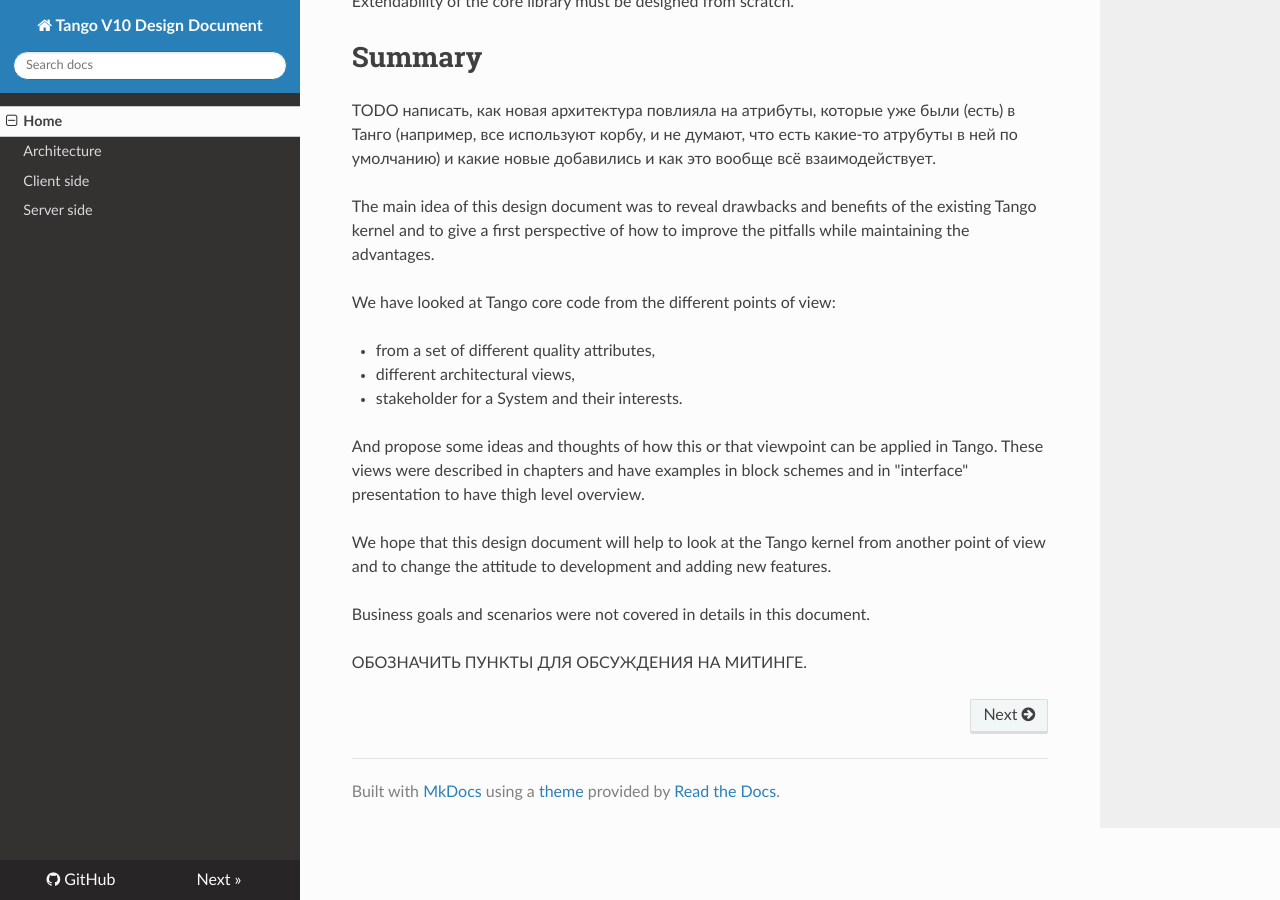
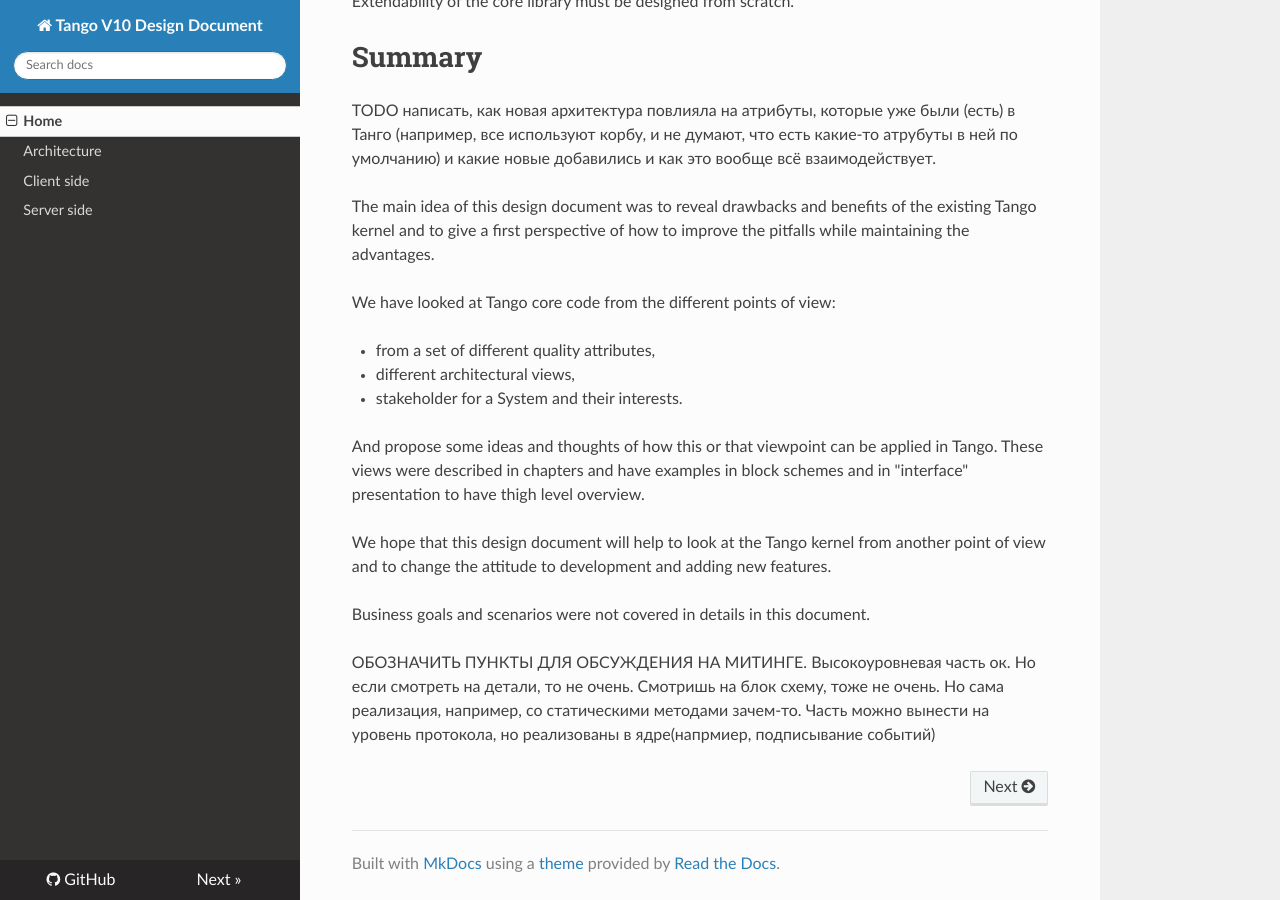
Before and after one commit to Ingvord/tango-v10-design-doc, an MkDocs documentation site: the page built from docs/index.md, in a window 1280 px wide and 900 px high, scrolled down 8685 px. Built offline with MkDocs 1.6.1, drawn with Linux system fonts in a browser that asks for light colours; nearby versions of some CDN libraries; old or Windows-style settings are respelled for this version of MkDocs.

Commit message:
Update index.md

```diff
--- a/docs/index.md
+++ b/docs/index.md
@@ -296,3 +296,5 @@ We hope that this design document will help to look at the Tango kernel from ano
 Business goals and scenarios were not covered in details in this document.
 
 ОБОЗНАЧИТЬ ПУНКТЫ ДЛЯ ОБСУЖДЕНИЯ НА МИТИНГЕ.
+Высокоуровневая часть ок. Но если смотреть на детали, то не очень. Смотришь на блок схему, тоже не очень. Но сама реализация, например, со статическими методами зачем-то.
+Часть можно вынести на уровень протокола, но реализованы в ядре(напрмиер, подписывание событий)
```
